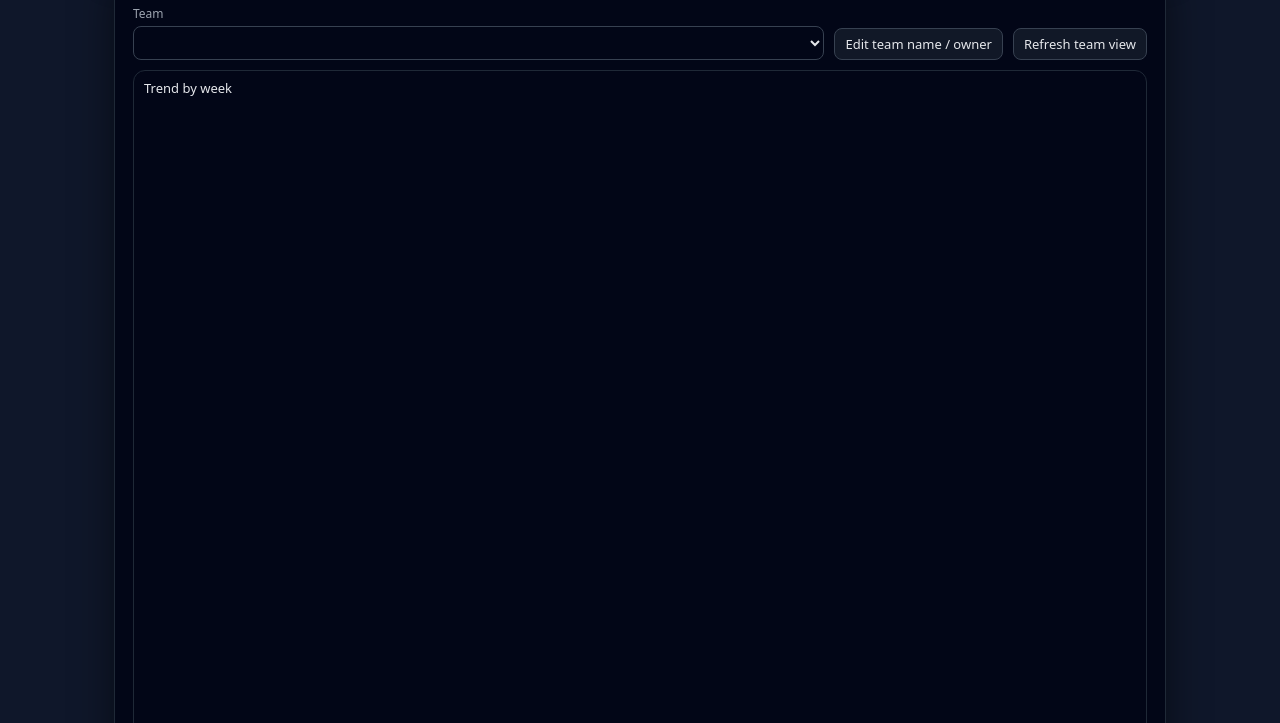
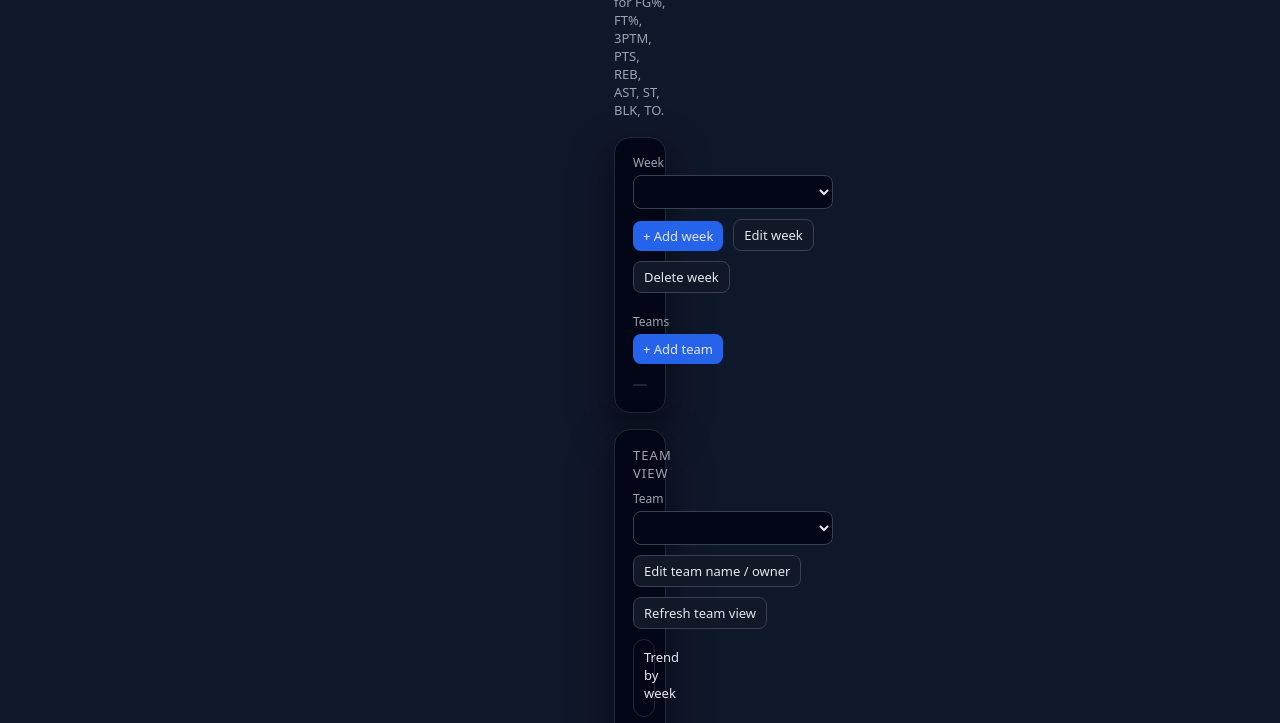
Before and after one commit to LucaHJ/fantasytrackerweekly, a website: page public/index.html in a window 1280 px wide. Shown: the part 272-995 px from the top of the page. Drawn offline with Linux system fonts and the light colour scheme.

Commit message:
Update styles.css

```diff
--- a/public/styles.css
+++ b/public/styles.css
@@ -13,7 +13,7 @@ body {
 }
 
 .app {
-    max-width: 1100px;
+    max-width: 100px;
     width: 100%;
     padding: 24px;
 }
```
